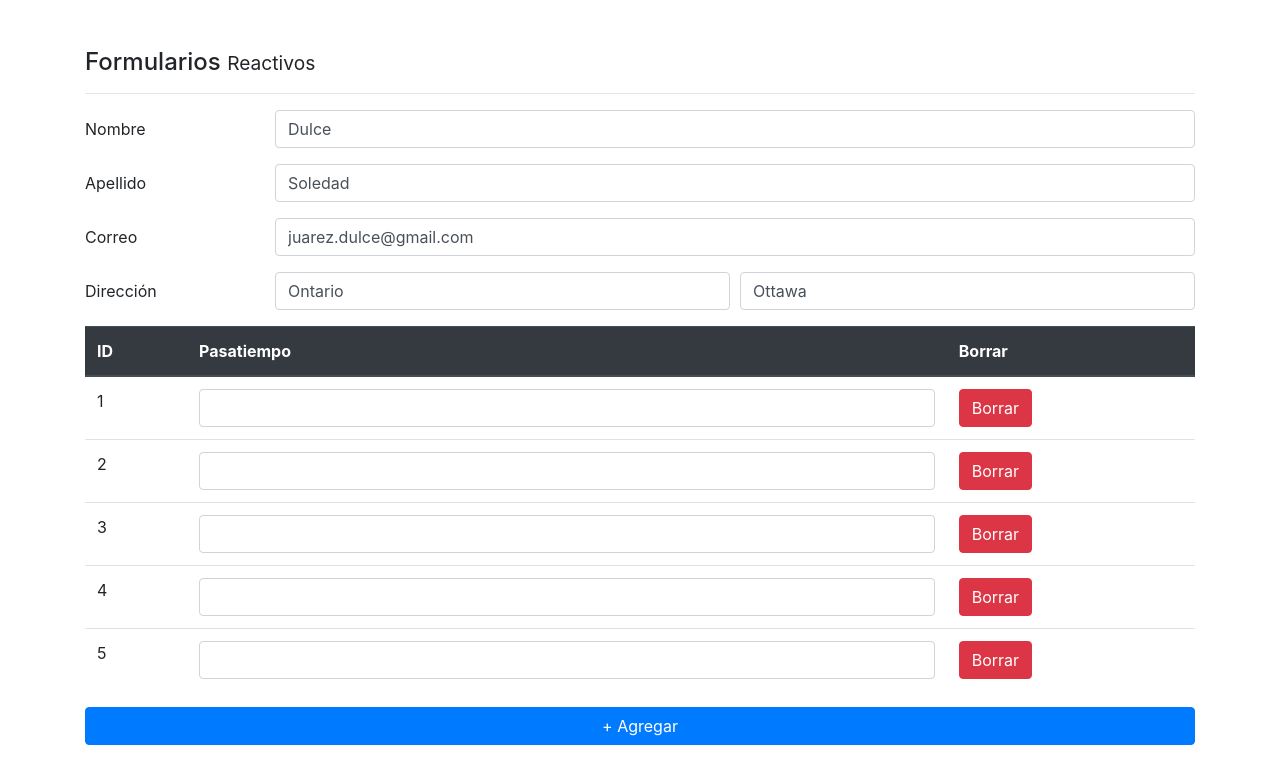
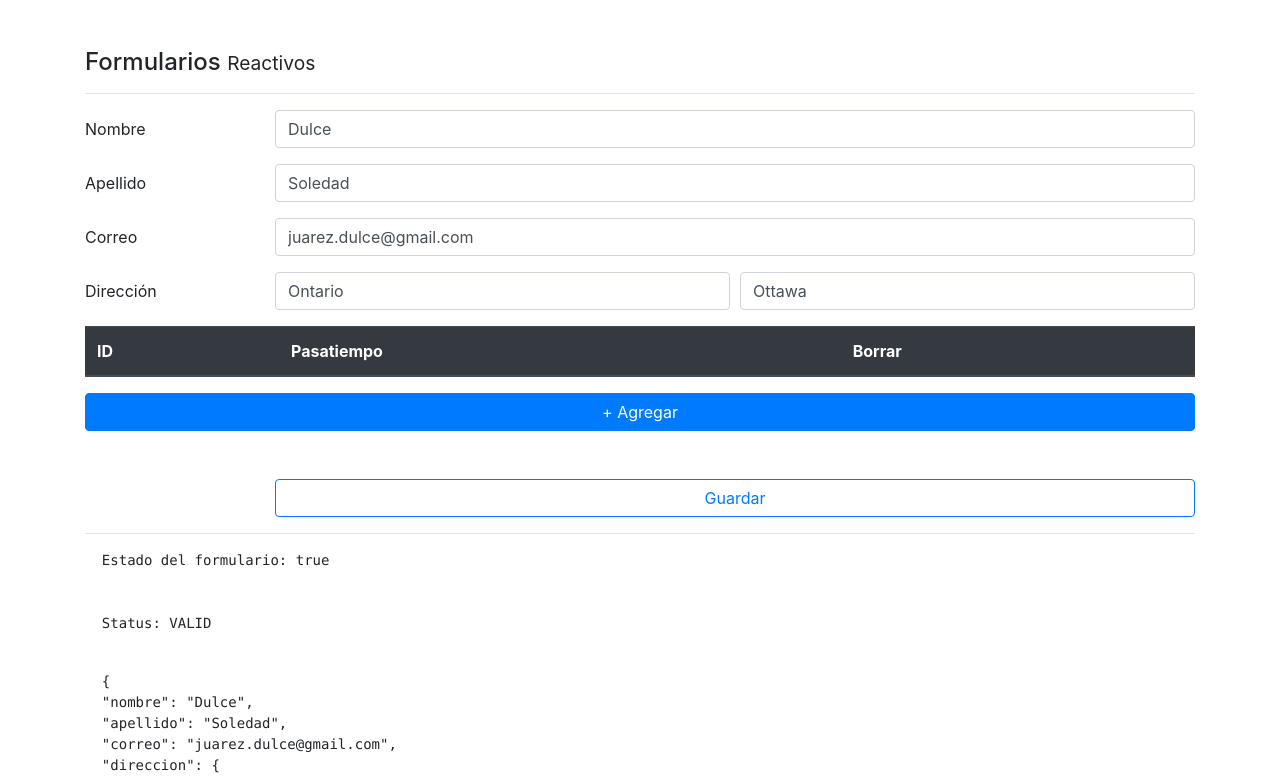
Before and after one commit to DulceAsd26/FormularioAngular, an Angular app: page /reactivo in a window 1280 px wide. Shown: the top 778 px of the page. Built offline with nearby package versions, Linux system fonts and the light colour scheme.

Commit message:
Añadir y borrar FormControls de forma dinamica con reactivos

```diff
--- a/src/app/pages/reactive/reactive.component.html
+++ b/src/app/pages/reactive/reactive.component.html
@@ -101,7 +101,8 @@
                      [formControlName]="i">
             </td>
             <td>
-              <button class="btn btn-danger">
+              <button class="btn btn-danger"
+                      (click)="borrarPasatiempo(i)">
                 Borrar
             </button>
             </td>
@@ -110,7 +111,8 @@
       </table>
 
       <button class="btn btn-primary mt-3 mb-5 btn-block"
-              type="button">
+              type="button"
+              (click)="agregarPasatiempo()">
           + Agregar
       </button>
     </div>
--- a/src/app/pages/reactive/reactive.component.ts
+++ b/src/app/pages/reactive/reactive.component.ts
@@ -59,9 +59,7 @@ export class ReactiveComponent implements OnInit {
         distrito: ['', Validators.required],
         ciudad: ['', Validators.required],
       }),
-      pasatiempos: this.fb.array([
-        [],[],[],[],[]
-      ])
+      pasatiempos: this.fb.array([])
     });
 
   }
@@ -81,6 +79,14 @@ export class ReactiveComponent implements OnInit {
 
   }
 
+
+  agregarPasatiempo(){
+    this.pasatiempos.push( this.fb.control('') );
+  }
+
+  borrarPasatiempo(i: number){
+    this.pasatiempos.removeAt(i);
+  }
 
 
   guardar(){
```
